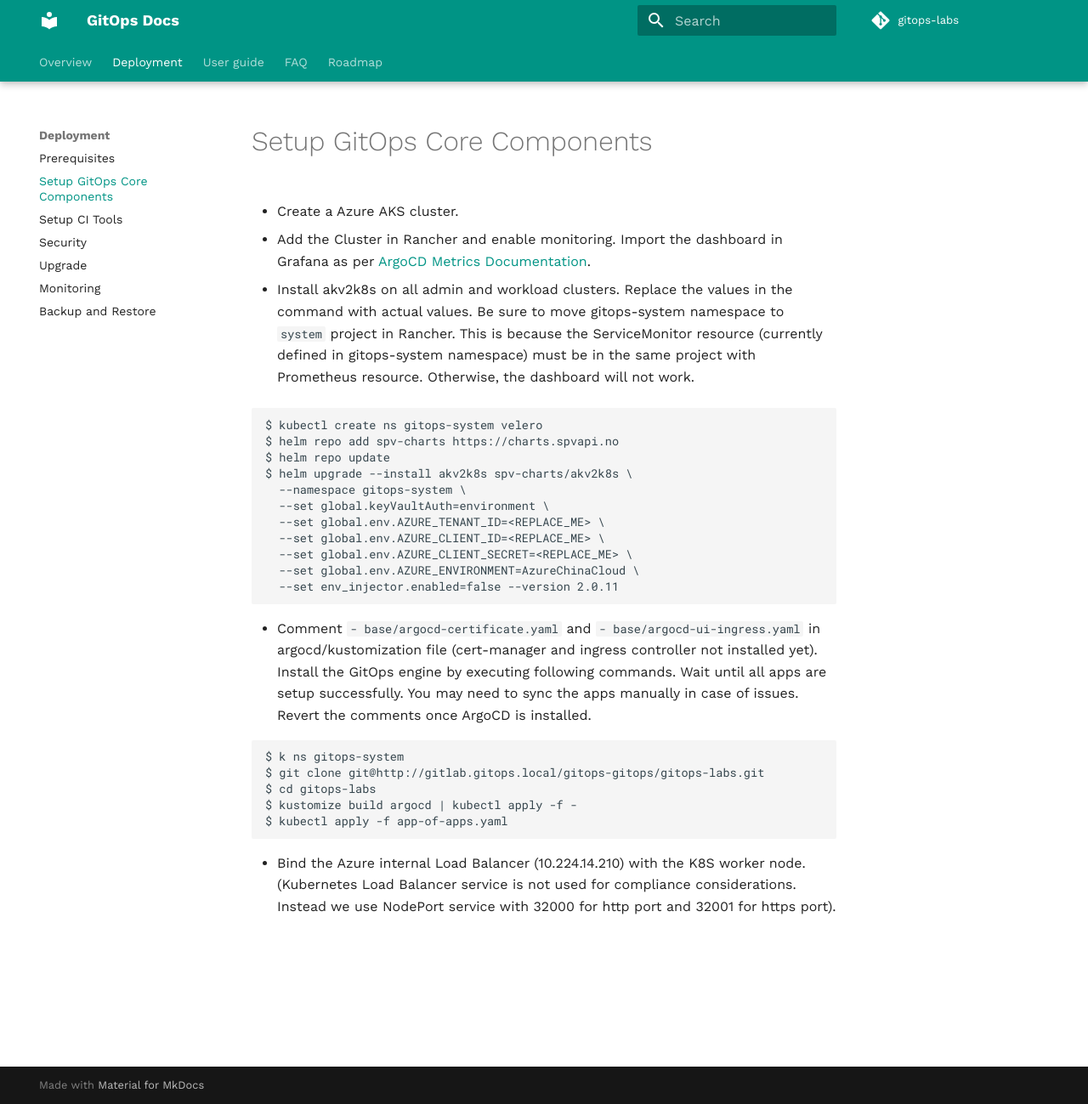
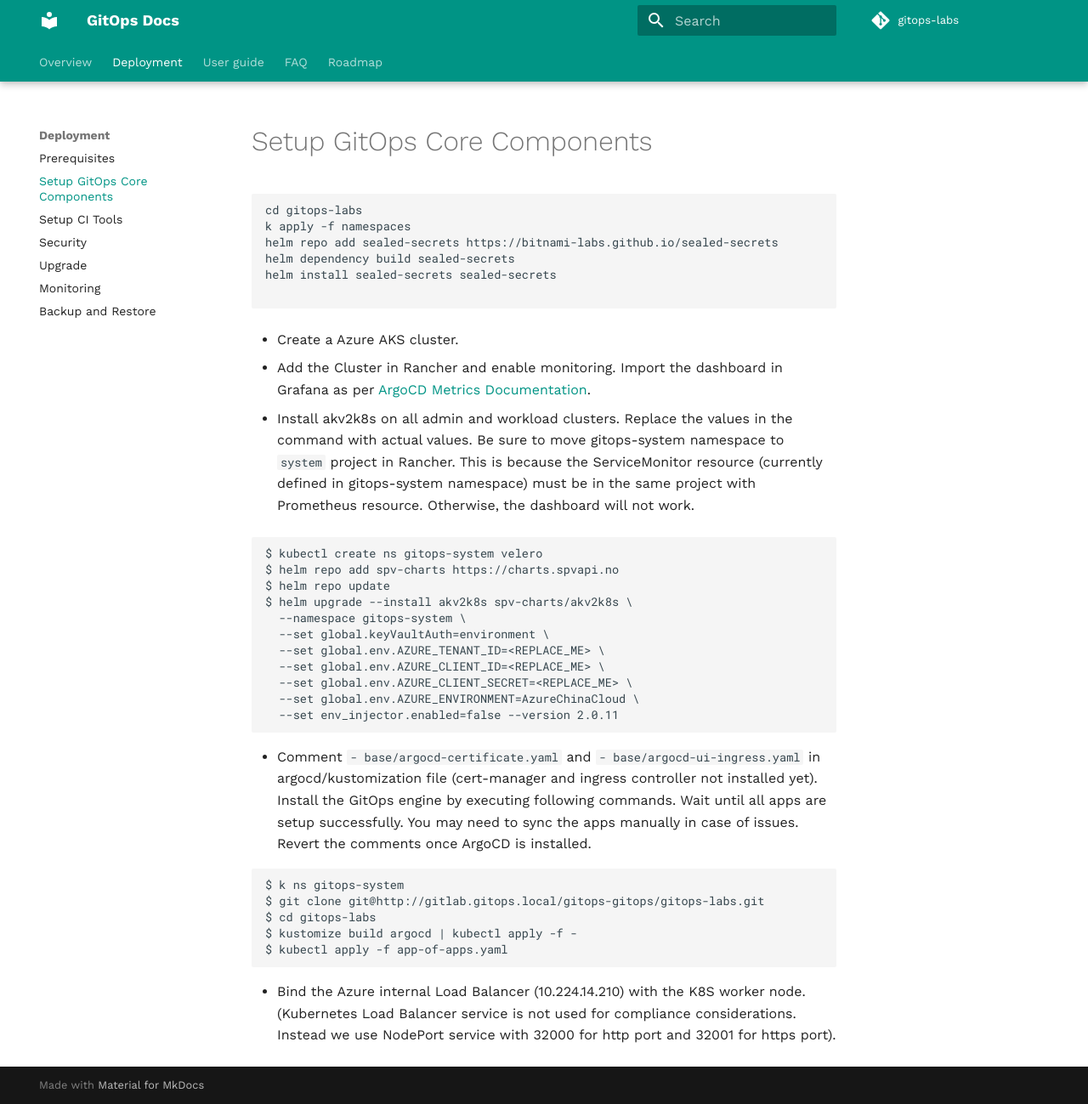
Before and after one commit to goldginkgo/gitops-labs, an MkDocs documentation site: the page built from docs/deploy/setup.md, in a window 1280 px wide and 1299 px high. Shown: the whole window at 85% size. Built offline with MkDocs 1.6.1 and Material for MkDocs 9.7.7, drawn with Linux system fonts in a browser that asks for light colours; comment, search, counter and statistics services are not loaded.

Commit message:
Add sealed-secrets

````diff
--- a/docs/deploy/setup.md
+++ b/docs/deploy/setup.md
@@ -1,4 +1,13 @@
 # Setup GitOps Core Components
+
+```
+cd gitops-labs
+k apply -f namespaces
+helm repo add sealed-secrets https://bitnami-labs.github.io/sealed-secrets
+helm dependency build sealed-secrets
+helm install sealed-secrets sealed-secrets
+
+```
 
 - Create a Azure AKS cluster.
 
````
Also changed, not shown: 3 other files.
